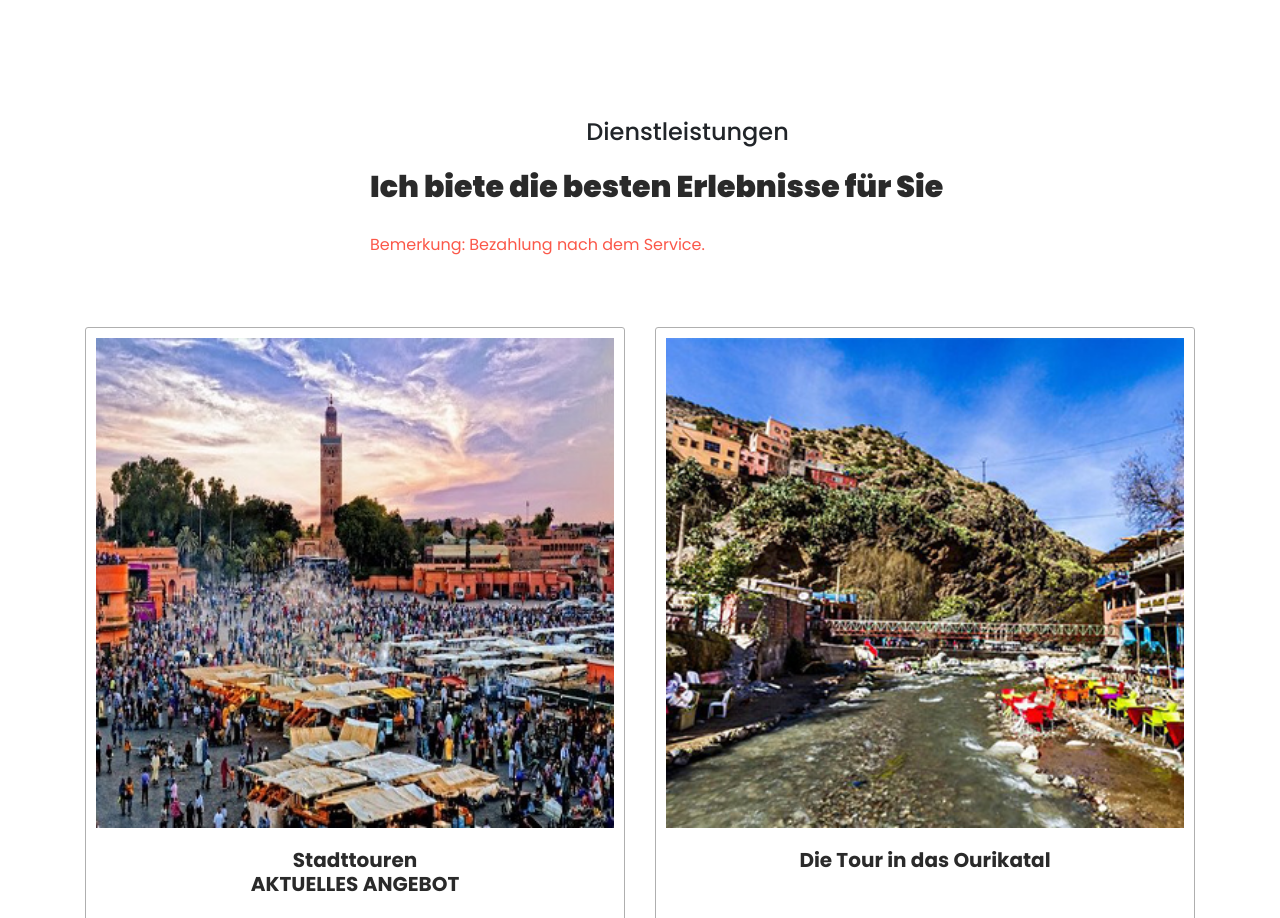
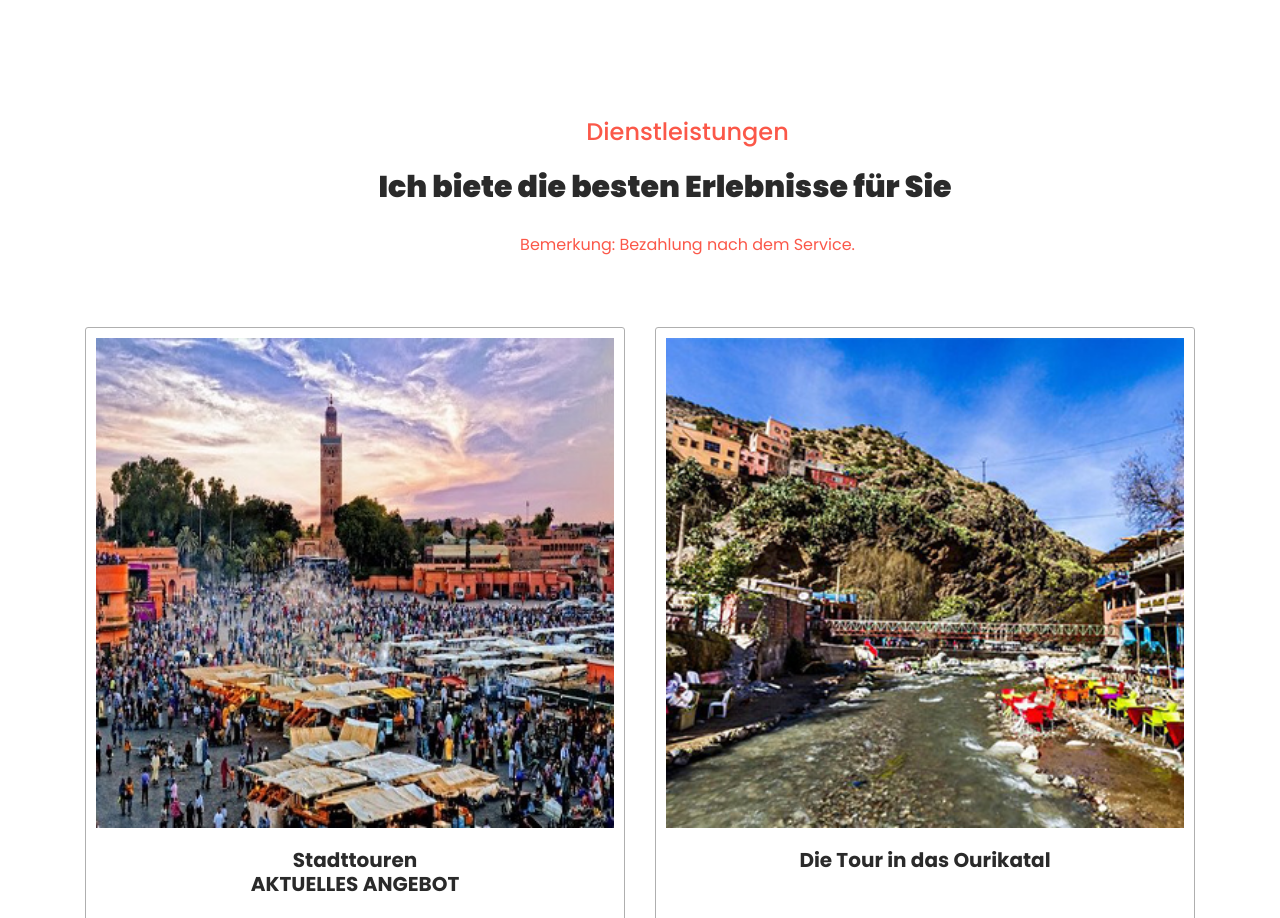
Before and after one commit to MedSoso/RedcityGuide, a plain HTML site: page index.html in a window 1280 px wide. Shown: the part 1685-2603 px from the top of the page. Drawn offline with Linux system fonts and the light colour scheme.

Commit message:
Add files via upload

```diff
--- a/assets/css/templatemo-klassy-cafe.css
+++ b/assets/css/templatemo-klassy-cafe.css
@@ -1078,15 +1078,18 @@ chefs
 #chefs .texto {
   text-align: left;
 }
+#chefs .sidde-notee {
+  text-align: center;
+  color:#fb5849;
+}
 #chefs .sidde-note {
-  text-align: left;
+  text-align: center;
   color:#fb5849;
-  /* font-size: 30px;
-  font-weight: 700;
-  line-height: 40px; */
+
 }
 #chefs h2 {
-  text-align: left;
+  text-align: center;
+    padding-right: 45px;
 }
 
 #chefs .section-heading {
```
